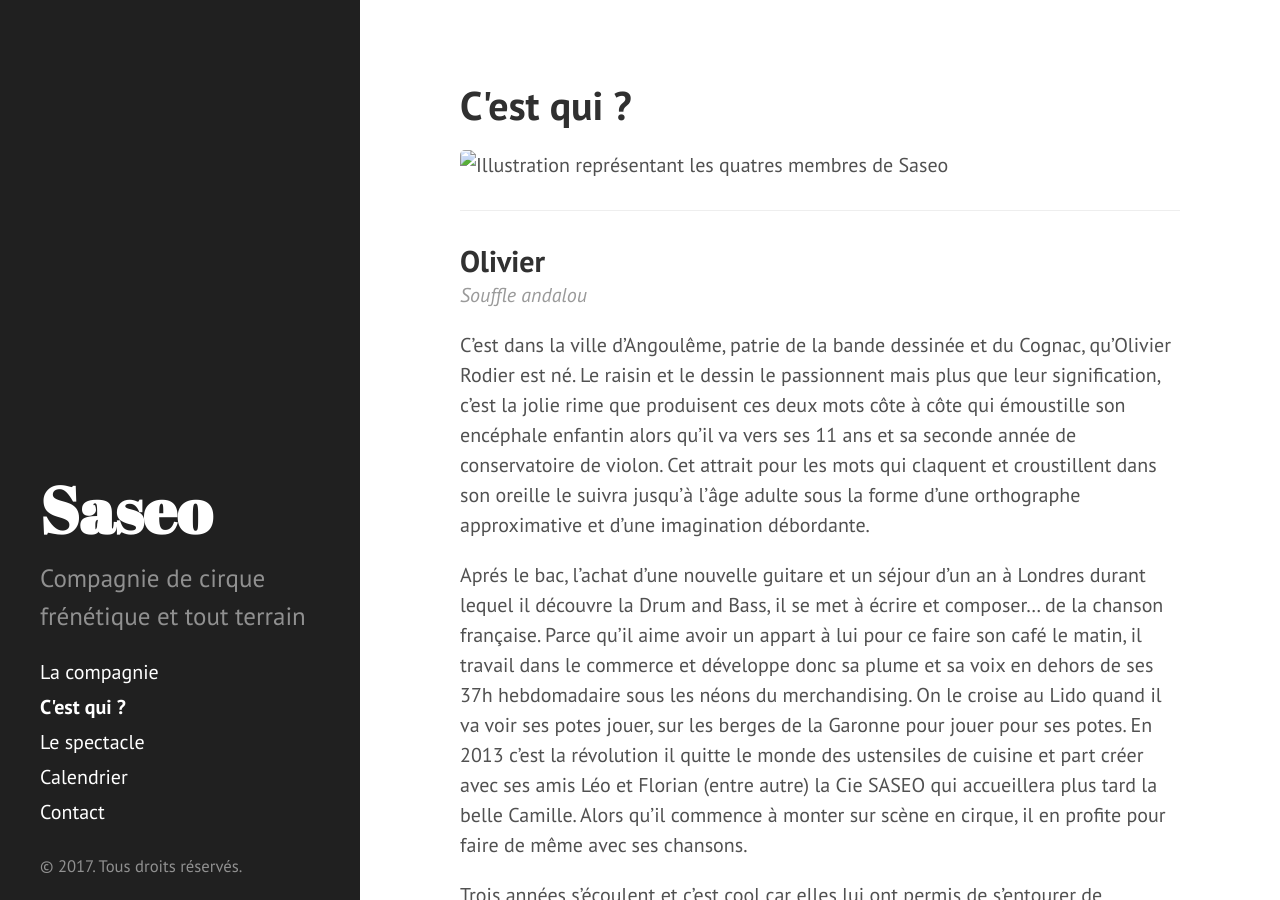
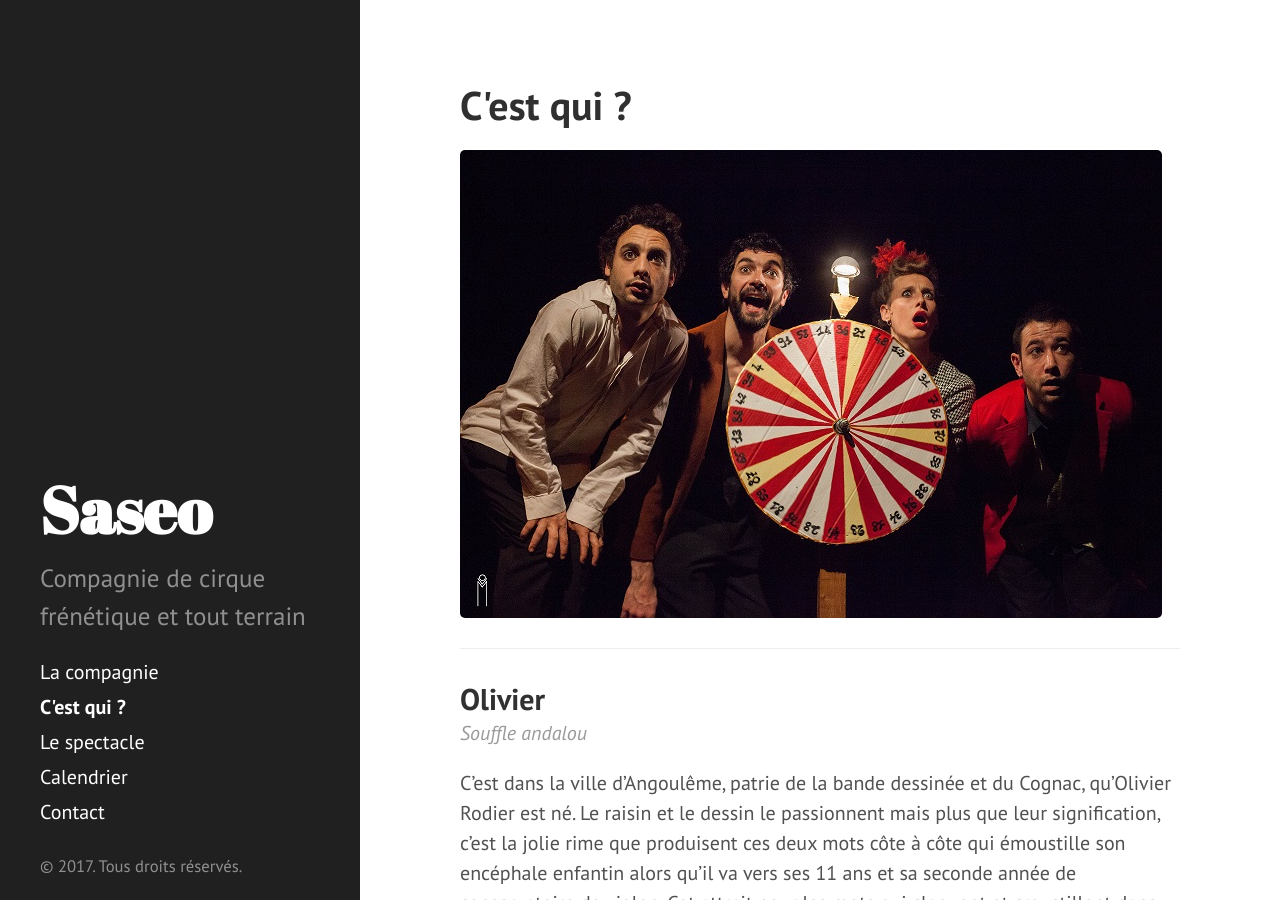
Before and after one commit to rizoom/saseo.org, a Jekyll site: the page built from c-est-qui.md, in a window 1280 px wide and 900 px high. Built offline with Jekyll 4.4.1, drawn with Linux system fonts in a browser that asks for light colours.

Commit message:
Update c-est-qui.md

```diff
--- a/c-est-qui.md
+++ b/c-est-qui.md
@@ -4,7 +4,7 @@ title: C'est qui ?
 sidebar_order: 1
 ---
 
-![Illustration représentant les quatres membres de Saseo]({{ site.baseurl }}/blob/master/public/img/Saseo grand rond roue site2.jpg "Le quatuor")
+![Illustration représentant les quatres membres de Saseo]({{ site.baseurl }}/public/img/Saseo grand rond roue site2.jpg "Le quatuor")
 
 ---
 
```
